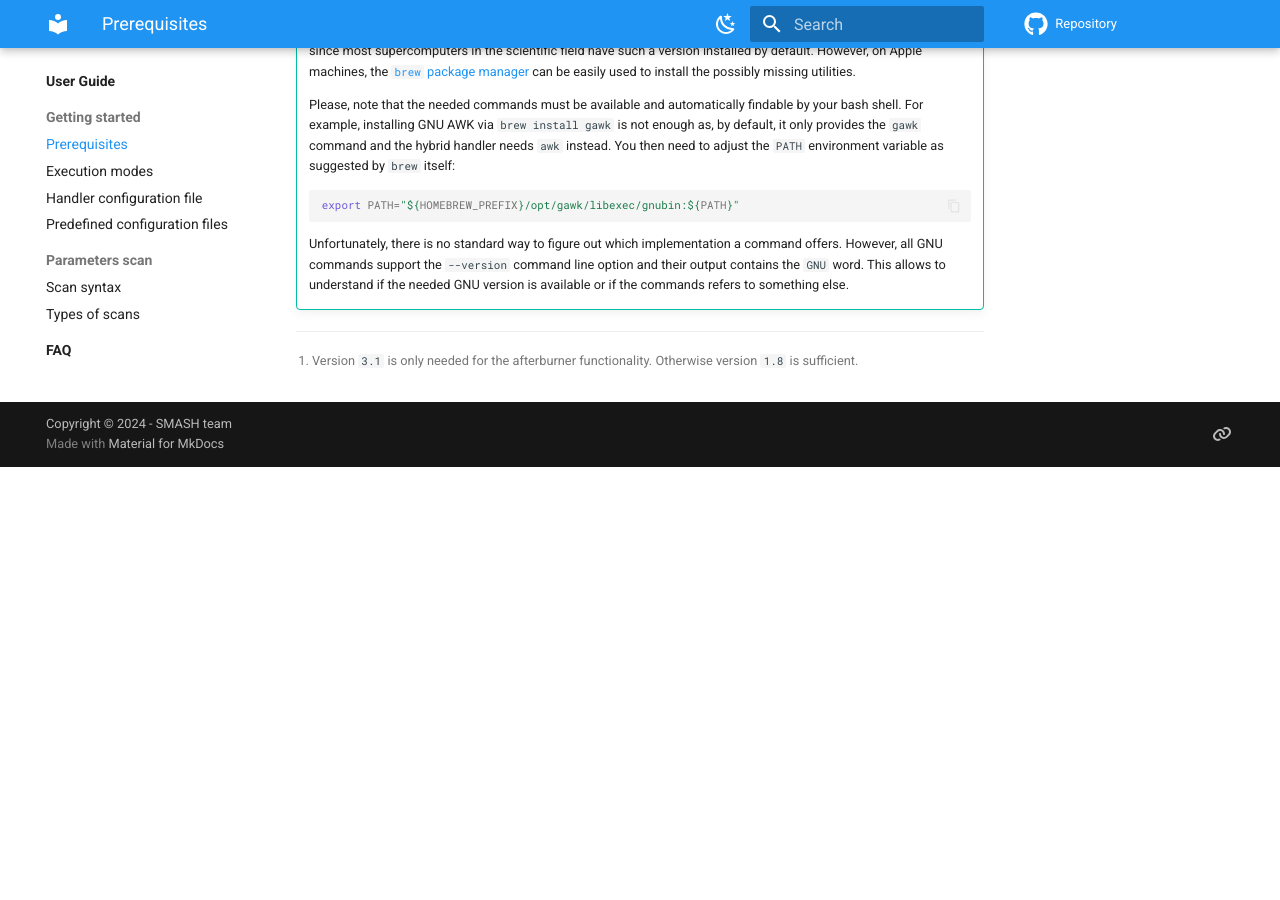
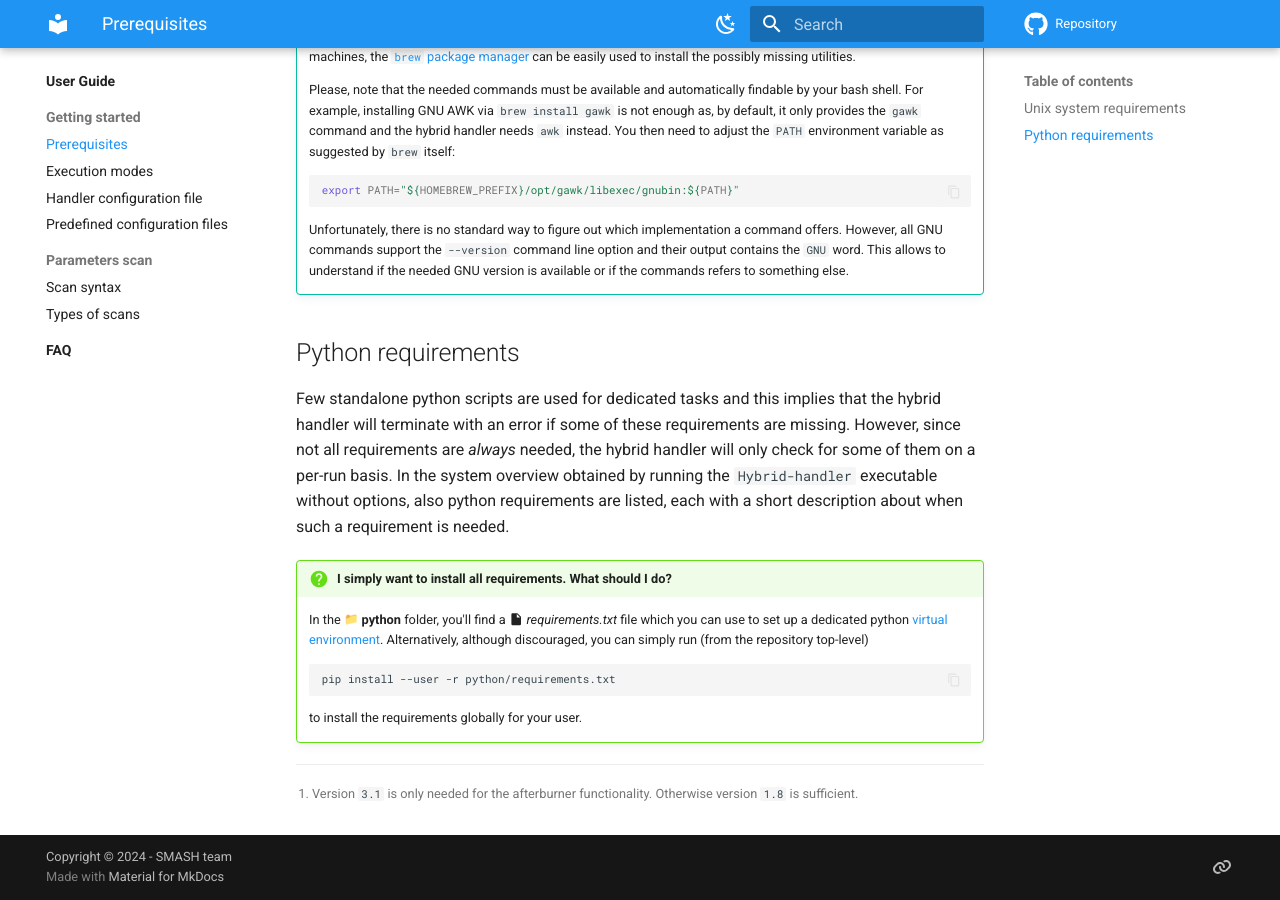
Before and after one commit to smash-transport/smash-vhlle-hybrid, an MkDocs documentation site: the page built from docs/user/prerequisites.md, in a window 1280 px wide and 900 px high, scrolled down 1125 px. Built offline with MkDocs 1.6.1 and Material for MkDocs 9.7.7, drawn with Linux system fonts in a browser that asks for light colours; emoji names are drawn with the system emoji font; comment, search, counter and statistics services are not loaded; the version menu is left out; before the commit the page ends 1592 px from its top, so only the background shows below that.

Commit message:
Mention python requirements in user guide

````diff
--- a/docs/user/prerequisites.md
+++ b/docs/user/prerequisites.md
@@ -1,5 +1,3 @@
-
-
 # Simulation software
 
 | Software | Required version |
@@ -21,7 +19,7 @@ Instructions on how to compile or install the software above can be found at the
 
 ---
 
-# Unix system requirements
+## Unix system requirements
 
 The hybrid handler makes use of many tools which are usually installed on Unix systems.
 For some of them a minimum version is required and for the others their availability is enough.
@@ -42,3 +40,17 @@ To check out what is required and what is available on your system, simply run t
     Unfortunately, there is no standard way to figure out which implementation a command offers.
     However, all GNU commands support the `--version` command line option and their output contains the `GNU` word.
     This allows to understand if the needed GNU version is available or if the commands refers to something else.
+
+## Python requirements
+
+Few standalone python scripts are used for dedicated tasks and this implies that the hybrid handler will terminate with an error if some of these requirements are missing.
+However, since not all requirements are *always* needed, the hybrid handler will only check for some of them on a per-run basis.
+In the system overview obtained by running the `Hybrid-handler` executable without options, also python requirements are listed, each with a short description about when such a requirement is needed.
+
+!!! question "I simply want to install all requirements. What should I do?"
+    In the :file_folder: **python** folder, you'll find a :material-file: *requirements.txt* file which you can use to set up a dedicated python [virtual environment](https://docs.python.org/3/tutorial/venv.html).
+    Alternatively, although discouraged, you can simply run (from the repository top-level)
+    ```
+    pip install --user -r python/requirements.txt
+    ```
+    to install the requirements globally for your user.
````
